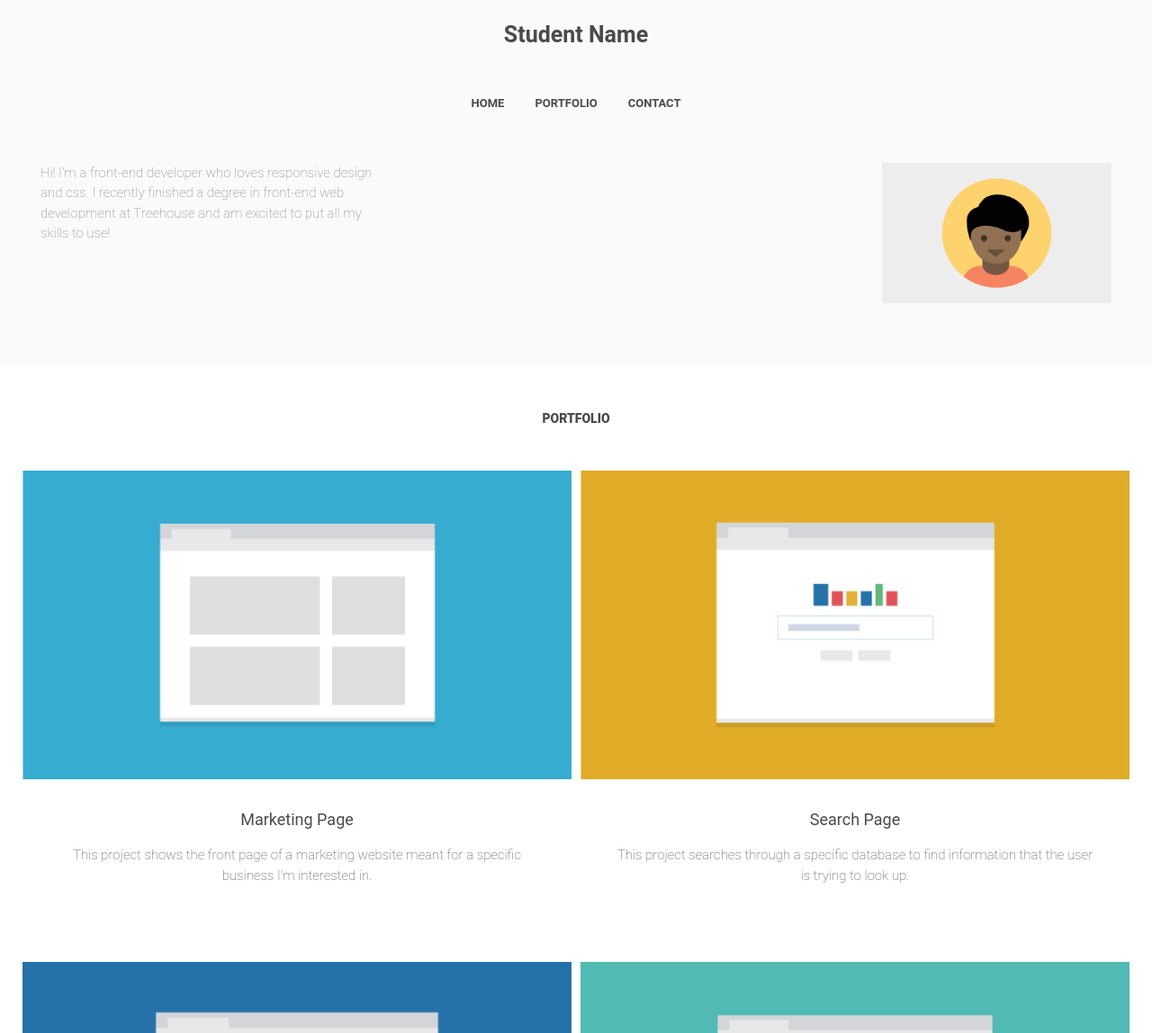
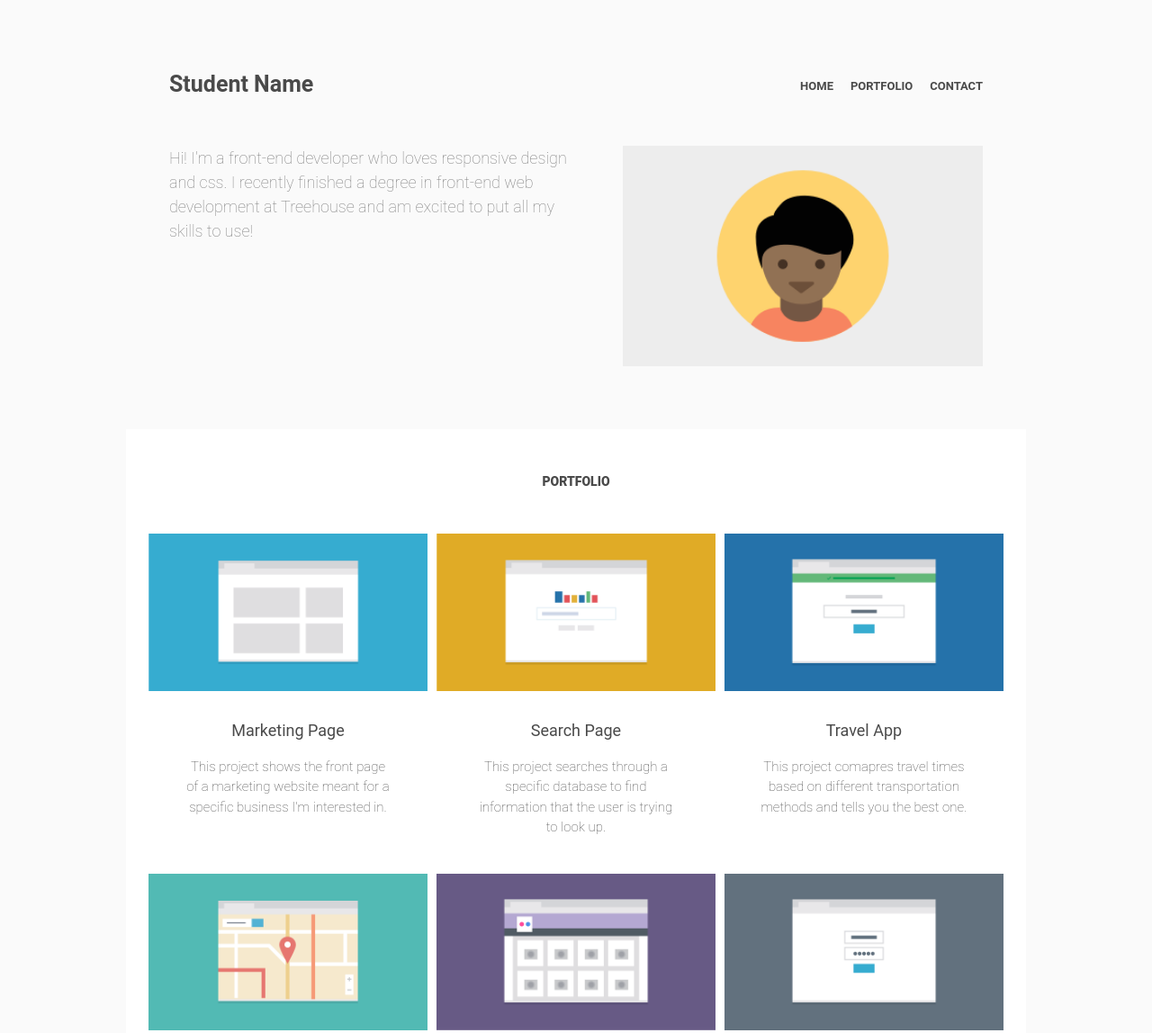
Before and after one commit to dianaseul/FEWD-Project-2, a plain HTML site: page index.html in a window 1280 px wide. Shown: the top 1148 px of the page at 90% size. Drawn offline with Linux system fonts and the light colour scheme.

Commit message:
1024 breakpoint

```diff
--- a/css/styles.css
+++ b/css/styles.css
@@ -1,3 +1,5 @@
+
+/* universal */
 
 body {
     font-family: 'Roboto', sans-serif;
@@ -11,6 +13,9 @@ body {
     line-height: 1.5;
     font-weight: lighter;
 }
+
+
+/* header styling */
 
 header {
     background-color: rgb(250,250,250);
@@ -31,17 +36,14 @@ body {
 }
 
 nav li {
+    background-color: white;
     list-style: none;
     text-transform: uppercase;
     font-size: 13px;
     font-weight: bold;
-        background-color: white;
     height: 40px;
     line-height: 40px;
     margin: 5px 0;
-    }
-
-    .about {
 }
 
 .about img {
@@ -54,6 +56,9 @@ body {
     color: rgb(127,127,127);
 }
 
+
+/* portfolio styling */
+
 .portfolio {
     padding: 20px 15px 20px;
     text-align: center;
@@ -61,12 +66,11 @@ body {
 }
 
 .portfolio h2 {
-        padding: 30px 0 45px;
     font-size: 14px;
     font-weight: 900;
     text-transform: uppercase;
+    padding: 30px 0 45px;
     margin: 0;
-
 }
 
 .portfolio-examples img {
@@ -88,8 +92,10 @@ body {
 
 .example {
     padding-bottom: 20px;
+}
 
-    }
+
+/* contact styling */
 
 .contact {
     text-align: center;
@@ -124,26 +130,31 @@ body {
     padding-left: 10px;
 }
 
-    .footer-border {
-        margin-bottom: 50px;
-        height: .5px;
-        background-color: black;
+.contact a:visited {
+    color: rgb(74, 74, 74);
+    font-weight: bold;
 }
+
+
+/* footer styling */
 
 footer {
     background-color: rgb(250,250,250);
-        padding: 25px 15px 45px;
+    padding: 0 30px;
 }
 
+.inner-footer { /* border between contact & footer */
+    border-top: solid .5px black;
+    padding: 30px 0;
+}
 
 .footer-name {
     float: left;
     color: rgb(74, 74, 74);
     font-weight: bold;
     font-size: 14px;
-        margin: 0;
+    text-transform: uppercase;
     width: 50%;
-
 }
 
 .footer-top a {
@@ -151,10 +162,10 @@ body {
     display: block;
     width: 50%;
     text-align: right;
-        text-transform: uppercase;
+    color: rgb(127,127,127);
     font-size: 12px;
     font-weight: bold;
-        color: rgb(74, 74, 74);
+    text-transform: uppercase;
     margin-top: 3px;
 }
 
@@ -163,7 +174,7 @@ body {
 }
 
 .footer-top a:visited {
-        color: rgb(127,127,127)
+    color: rgb(74, 74, 74);
 }
 
 .bottom-nav {
@@ -181,10 +192,26 @@ body {
         display: table;
     }
 
+
+
+    /* 768 header styling */
+
     nav li {
         display: inline;
         background: none;
         padding: 15px;
+    }
+
+    header a:link {
+        text-decoration: none;
+        text-transform: uppercase;
+        color: rgb(74, 74, 74);
+        font-weight: bold;
+    }
+
+    header a:visited {
+        text-decoration: none;
+        color: rgb(127,127,127);
     }
 
     .about img {
@@ -194,7 +221,6 @@ body {
         width: 300px;
     }
 
-
     .about p {
         display: block;
         text-align: left;
@@ -202,6 +228,9 @@ body {
         width: 450px;
         padding: 30px 30px;
     }
+
+
+    /* 768 portfolio styling */
 
     .portfolio {
         padding-left: 20px;
@@ -221,11 +250,14 @@ body {
     }
 
 
+    /* 768 contact styling */
+
     .contact p {
         padding: 50px 140px;
     }
 
 
+    /* 768 footer styling */
 
     .footer-top {
         display: none;
@@ -251,8 +283,88 @@ body {
     .bottom-nav a:visited {
         color: rgb(127,127,127);
     }
+}
 
 
+/* 1024px Screen Size Breakpoint */
+
+@media (min-width: 1024px) {
+
+    body {
+        background-color: rgb(250,250,250);
+        max-width: 1024px;
+        margin: auto;
+    }
+
+    header {
+        padding: 60px 60px 40px;
+    }
+
+    h1 {
+        display: block;
+        float: left;
+        margin: 20px 0;
+        padding: 0;
+
+    }
+
+    header li {
+        padding: 0 0 15px 15px;
+        text-transform: uppercase;
+    }
+
+    header a:link {
+        color: rgb(74, 74, 74);
+        font-weight: bold;
+        text-decoration: none;
+    }
+
+    header a:visited {
+        color: rgb(127,127,127);
+        text-decoration: none;
+    }
+
+    header nav {
+        text-align: right;
+    }
+
+    .about img {
+        width: 400px;
+        padding: 0;
+
+    }
+
+    .about p {
+        font-size: 18px;
+        padding: 30px 30px 30px 0;
+        width: 500px;
+    }
+
+
+    /* 1024 Portfolio Styling */
+
+    .portfolio {
+        max-width: 1000px;
+        margin: auto;
+        padding: 20px;
+        background-color: white;
+
+    }
+
+    .example {
+        display: block;
+        float: left;
+        max-width: 33.33%;
+    }
+
+
+    /* 1024 Contact Styling */
+
+    .contact p {
+       padding-right: 250px;
+       padding-left: 250px;
+       margin: auto;
+    }
 
 
 }
--- a/index.html
+++ b/index.html
@@ -11,13 +11,14 @@
 </head>
 
 <body>
-    <header>
+
+    <header class="clearfix">
         <h1>Student Name</h1>
         <nav>
             <ul>
-                <li>home</li>
-                <li>portfolio</li>
-                <li>contact</li>
+                <li><a href="#">home</li></a>
+                <li><a href="#portfolio">portfolio</a></li>
+                <li><a href="#contact">contact</a></li>
             </ul>
         </nav>
         <div class="about clearfix">
@@ -71,20 +72,19 @@
             <span>Email<a href="mailto:email@yoursite.com">email@yoursite.com</a></span>
     </section>
 
-
     <footer>
-        <div class="footer-border"></div>
+        <div class="inner-footer clearfix">
             <div class="footer-name">Student Name</div>
-        <div class="footer-top">
-            <a href="#">back to top</a>
-        </div>
+            <div class="footer-top"><a href="#">back to top</a></div>
 
             <div class="bottom-nav">
                 <a href="#">home</a>
                 <a href="#portfolio">portfolio</a>
                 <a href="#contact">contact</a>
             </div>
+        </div>
     </footer>
+
 </body>
 
 </html>
```
Lines whose indentation alone changed are shown as unchanged.
